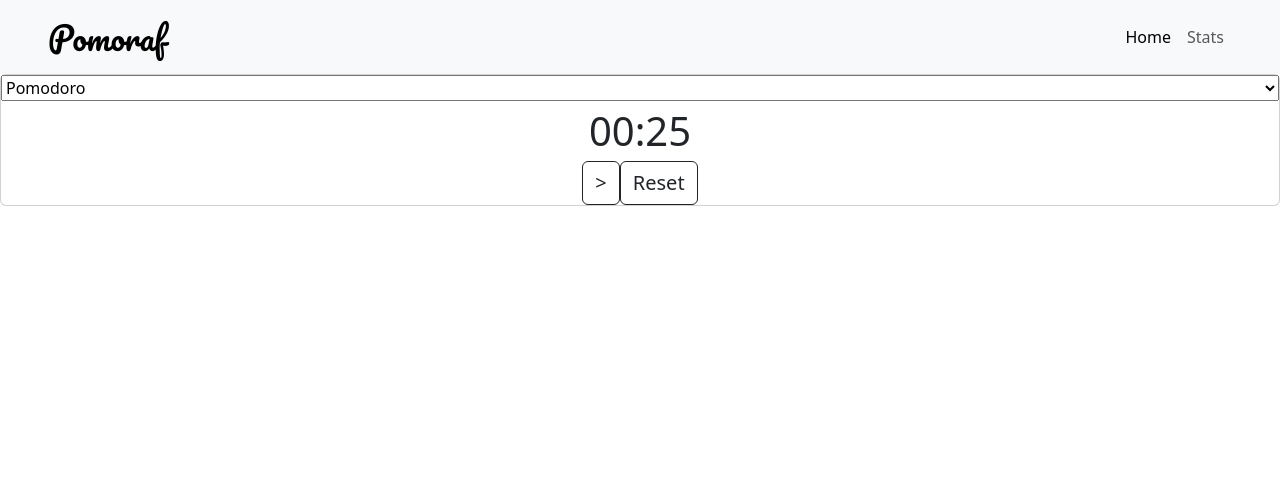
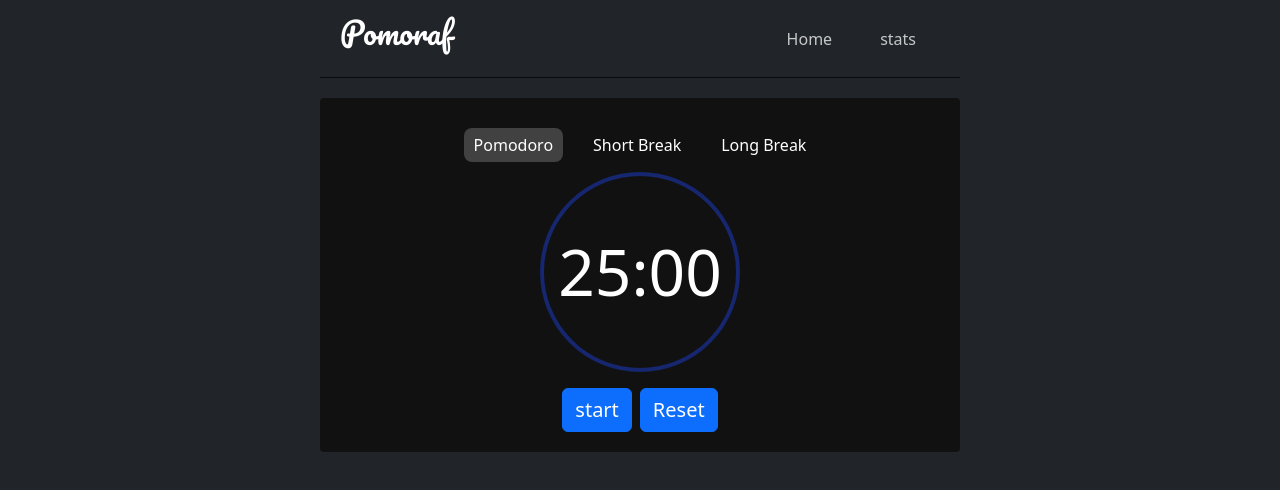
Before and after one commit to AbdallahRdf/WatchRaf, a React (Vite) app: page / in a window 1280 px wide. Shown: the top 490 px of the page. Built offline with nearby package versions, Linux system fonts and the light colour scheme.

Commit message:
added some styles

```diff
--- a/src/App.jsx
+++ b/src/App.jsx
@@ -2,18 +2,19 @@ import { Link, Route, Routes } from "react-router-dom"
 import {Home} from "./pages/Home";
 import {Stats} from "./pages/Stats";
 import { useReducer, useEffect } from "react";
+import Navbar from "./components/Navbar";
 
 export const timerStyle = {
   pomodoro: {
-    time: 25,
+    time: 25*60,
     title: "Pomodoro"
   },
   shortBreak: {
-    time: 5,
+    time: 5*60,
     title: "Short Break"
   },
   longBreak: {
-    time: 15,
+    time: 15*60,
     title: "Long Break"
   }
 }
@@ -41,24 +42,30 @@ export function App() {
           isRunning: false
         }
       case ACTIONS.tick:
-        return {...state, timeRemaining: state.timeRemaining-1}
+        return {
+          ...state,
+          timeRemaining: state.timeRemaining-1
+        }
       case timerStyle.pomodoro.title:
         return {
+          ...state,
           timeRemaining: timerStyle.pomodoro.time,
           isPomodoro: timerStyle.pomodoro.title,
-          isRunning: true
+          // isRunning: true
         }
       case timerStyle.shortBreak.title:
         return {
+          ...state,
           timeRemaining: timerStyle.shortBreak.time,
           isPomodoro: timerStyle.shortBreak.title,
-          isRunning: true
+          // isRunning: true
         }
       case timerStyle.longBreak.title:
         return {
+          ...state,
           timeRemaining: timerStyle.longBreak.time,
           isPomodoro: timerStyle.longBreak.title,
-          isRunning: true
+          // isRunning: true
         }
       default: throw new Error(`Unhandled action type: ${type}`);
     }
@@ -92,29 +99,11 @@ export function App() {
 
   const resetTimer = () => dispatch({ type: ACTIONS.reset });
 
-  const changeTimerType = (event) => dispatch({type: event.target.value})
+  const changeTimerType = (actionToBeDone) => dispatch({ type: actionToBeDone })
 
   return (
-    <div className="wrapper">
-      <nav className="navbar navbar-expand-lg bg-body-tertiary">
-        <div className="container-fluid px-5">
-          <a className="navbar-brand logo" href="/">Pomoraf</a>
-          <button className="navbar-toggler" type="button" data-bs-toggle="collapse" data-bs-target="#navbarNav" aria-controls="navbarNav" aria-expanded="false" aria-label="Toggle navigation">
-            <span className="navbar-toggler-icon"></span>
-          </button>
-
-          <div className="collapse navbar-collapse d-flex justify-content-end" id="navbarNav">
-            <ul className="navbar-nav">
-              <li className="nav-item">
-                <Link className="nav-link active" to="/">Home</Link>
-              </li>
-              <li className="nav-item">
-                <Link className="nav-link" to="/stats">Stats</Link>
-              </li>
-            </ul>
-          </div>
-        </div>
-      </nav>
+    <div>
+      <Navbar />
       <Routes>
         <Route path="/" element={
           <Home state={state} stopTimer={stopTimer} resetTimer={resetTimer} changeTimerType={changeTimerType}/>
--- /dev/null
+++ b/src/components/Navbar.jsx
@@ -0,0 +1,42 @@
+import { Link } from "react-router-dom";
+
+const Navbar = () => {
+    return (
+        <nav className="nav">
+            <div>
+                <a href="/" className="logo">Pomoraf</a>
+            </div>
+            <ul className="list">
+                <li className="list-item">
+                    <Link className="list-link" to="/">Home</Link>
+                </li>
+                <li className="list-item">
+                    <Link className="list-link" to="/stats">stats</Link>
+                </li>
+            </ul>
+        </nav>
+
+
+        // <nav className="navbar navbar-expand-lg bg-body-tertiary">
+        //     <div className="container-fluid px-5">
+        //         <a className="navbar-brand logo" href="/">Pomoraf</a>
+        //         <button className="navbar-toggler" type="button" data-bs-toggle="collapse" data-bs-target="#navbarNav" aria-controls="navbarNav" aria-expanded="false" aria-label="Toggle navigation">
+        //             <span className="navbar-toggler-icon"></span>
+        //         </button>
+
+        //         <div className="collapse navbar-collapse d-flex justify-content-end" id="navbarNav">
+        //             <ul className="navbar-nav">
+        //                 <li className="nav-item">
+        //                     <Link className="nav-link active" to="/">Home</Link>
+        //                 </li>
+        //                 <li className="nav-item">
+        //                     <Link className="nav-link" to="/stats">Stats</Link>
+        //                 </li>
+        //             </ul>
+        //         </div>
+        //     </div>
+        // </nav>
+    )
+}
+
+export default Navbar;
--- a/src/pages/Home.jsx
+++ b/src/pages/Home.jsx
@@ -1,31 +1,54 @@
-import { timerStyle } from '../App';
+import { timerStyle } from "../App";
 
-export const Home = ({ stopTimer, resetTimer, state, changeTimerType }) => {
+export const Home = ({ state, stopTimer, resetTimer, changeTimerType }) => {
+    const pomodoro = timerStyle.pomodoro.title;
+    const shortBreak = timerStyle.shortBreak.title;
+    const longBreak = timerStyle.longBreak.title;
 
     const timerFormatter = () => {
         let minutes = Math.floor(state.timeRemaining / 60).toString();
         let seconds = (state.timeRemaining % 60).toString();
-        minutes = (minutes.length == 1) ? `0${minutes}` : minutes;
-        seconds = (seconds.length == 1) ? `0${seconds}` : seconds;
-        return `${minutes}:${seconds}`
-    }
+        minutes = minutes.length == 1 ? `0${minutes}` : minutes;
+        seconds = seconds.length == 1 ? `0${seconds}` : seconds;
+        return `${minutes}:${seconds}`;
+    };
 
     return (
-        <div className="card text-center">
+        <div className="timer">
 
-            <select name="timeStyle" value={state.isPomodoro} onChange={changeTimerType}>
-                <option value={timerStyle.pomodoro.title}>{timerStyle.pomodoro.title}</option>
-                <option value={timerStyle.shortBreak.title}>{timerStyle.shortBreak.title}</option>
-                <option value={timerStyle.longBreak.title}>{timerStyle.longBreak.title}</option>
-            </select>
+            <div className="select-btns">
+                <button
+                    className={state.isPomodoro===pomodoro ? "select-btn selected-btn" :"select-btn"}
+                    onClick={() => changeTimerType(pomodoro)}
+                >
+                        {pomodoro}
+                </button>
+                <button
+                    className={state.isPomodoro === shortBreak ? "select-btn selected-btn" : "select-btn"}
+                    onClick={() => changeTimerType(shortBreak)}
+                >
+                    {shortBreak}
+                </button>
+                <button
+                    className={state.isPomodoro === longBreak ? "select-btn selected-btn" : "select-btn"}
+                    onClick={() => changeTimerType(longBreak)}
+                >
+                    {longBreak}
+                </button>
+            </div>
 
-            <div className="fs-1">
-                {timerFormatter()}
+            <div className="cercle-parent">
+                <div className="cercle"></div>
+                <span className="clock">{timerFormatter()}</span>
             </div>
-            <div className="d-grid gap-2 d-md-block">
-                <button className="btn btn-outline-dark fs-5" onClick={stopTimer}>{state.isRunning ? "||" : ">"}</button>
-                <button className="btn btn-outline-dark fs-5" onClick={resetTimer}>Reset</button>
+            <div className="d-grid gap-2 d-md-block pt-3">
+                <button className="btn btn-primary fs-5 mx-1" onClick={stopTimer}>
+                    {state.isRunning ? "pause" : "start"}
+                </button>
+                <button className="btn btn-primary fs-5 mx-1" onClick={resetTimer}>
+                    Reset
+                </button>
             </div>
         </div>
-    )
-}
+    );
+};
--- a/src/style.css
+++ b/src/style.css
@@ -1,9 +1,12 @@
 *{
-    /* margin: 0;
+    margin: 0;
     padding: 0;
     box-sizing: border-box;
+}
+
+body {
     background-color: #212529;
-    color: white; */
+    color: white;
 }
 
 /* .wrapper {
@@ -20,25 +23,98 @@
     border: black solid 1px;
 } */
 
+.nav {
+    display: grid;
+    grid-template-columns: 1fr auto;
+    align-items: baseline;
+    padding-top: 10px;
+    padding-bottom: 10px;
+    margin: 0 auto;
+    width: 50%;
+    border-bottom: 1px rgb(10, 10, 10) solid;
+}
+
 .logo {
     font-family: 'Orbitron', sans-serif;
     font-family: 'Pacifico', cursive;
-    font-size: 2rem;
+    font-size: 1.9rem;
+    color: white;
+    padding: 0 20px;
+    text-decoration: none;
 }
 
-/* .list-item {
+.list {
+    display: flex;
+    justify-content: end;
+    padding-right: 20px;
+}
+
+.list-item {
     list-style: none;
-    font-size: 1.2rem;
-} */
+    padding: 0 24px;
+}
 
-/* .list-link {
+.list-link {
     text-decoration: none;
-} */
+    font-size: 1rem;
+    color: rgba(230, 230, 230, 0.845);
+}
+
+.list-link:hover {
+    color: white;
+    text-shadow: 0px 0px 1px white;
+}
 
 
-/* .timer {
-    font-size: 100px;
-} */
+.timer {
+    width: 50%;
+    margin: 20px auto;
+    display: flex;
+    flex-direction: column;
+    align-items: center;
+    background-color: #111111;
+    border-radius: 4px;
+    padding: 20px;
+}
+
+.select-btns {
+    display: flex;
+    margin: 10px auto;
+}
+
+.select-btn {
+    margin: 0 10px;
+    padding: 5px 10px;
+    border-radius: 8px;
+    color: white;
+    background-color: transparent;
+    border: none
+}
+
+.selected-btn {
+    background-color: rgba(255, 255, 255, .2);
+}
+
+.cercle-parent {
+    position: relative;
+    height: 200px;
+    width: 200px;
+    display: flex;
+    justify-content: center;
+    align-items: center;
+}
+
+.cercle {
+    position: absolute;
+    width: 100%;
+    height: 100%;
+    border: 4px rgb(22, 38, 111) solid;
+    border-radius: 50%;
+}
+
+.clock {
+    font-size: 4rem;
+}
 
 /* .btns {
     display: flex;
```
